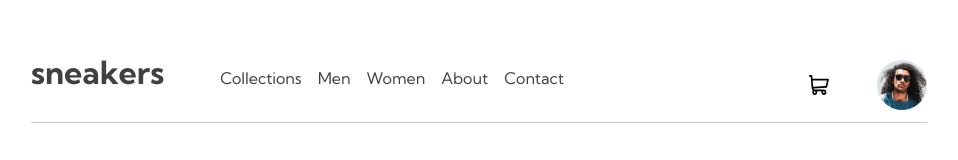
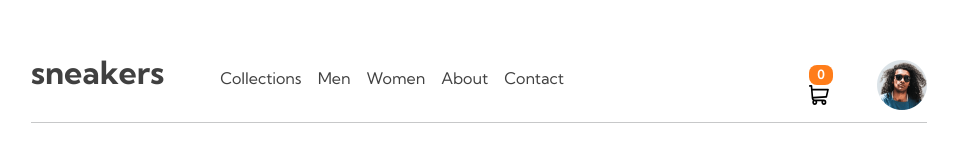
Before and after one commit to abigailjulie/FrontendMentor_EcommerceProductPage, a React (Vite) app: page / in a window 1280 px wide. Shown: the top 160 px of the page, without its empty margins (161-1119 px from the left). Built offline with nearby package versions, Linux system fonts and the light colour scheme.

Commit message:
pill always appears

```diff
--- a/components/NavbarTop.jsx
+++ b/components/NavbarTop.jsx
@@ -70,7 +70,7 @@ export default function NavbarTop({ quantity, resetQuantity }) {
         </Navbar>
         <div className="profile d-flex flex-row align-items-center">
           <div className="cartPill">
-            {cartClick && <QuantityPill quantity={quantity} />}
+            <QuantityPill quantity={quantity} />
 
             <img
               src={cart}
```
